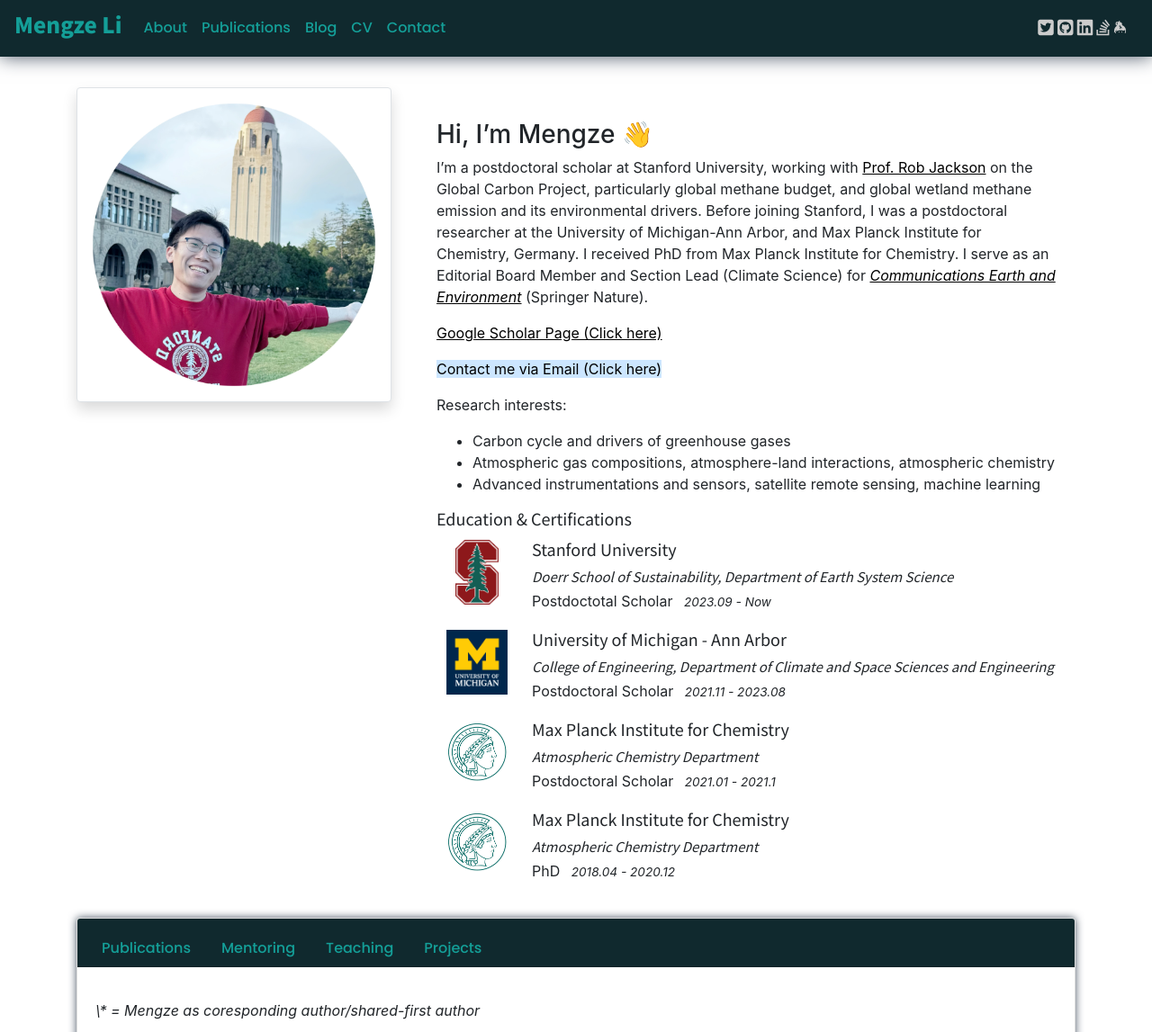
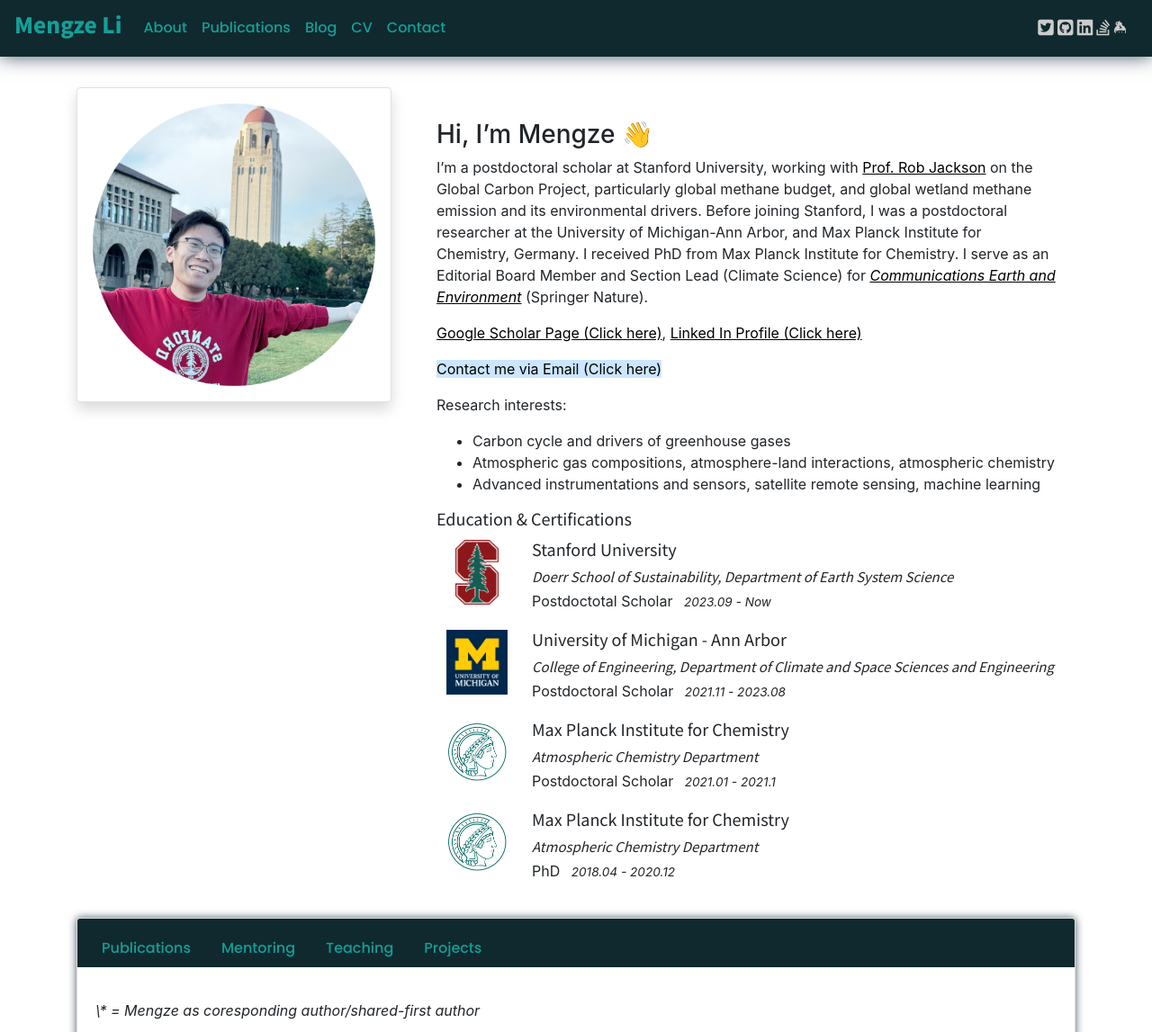
Before and after one commit to limengze1991/limengze1991.github.io, a Jekyll site: the page built from index.md, in a window 1280 px wide, cut to the strip 0-1147 px from the top of the page. Shown: the whole strip at 90% size. Built offline with Jekyll 4.4.1, drawn with Linux system fonts in a browser that asks for light colours; nearby versions of some CDN libraries; comment, search, counter and statistics services are not loaded; our own code applies the rules of GitHub Pages for plain Markdown files.

Commit message:
update: bio

```diff
--- a/index.md
+++ b/index.md
@@ -6,7 +6,7 @@ date: 2020-11-20
 ### Hi, I'm Mengze 👋
 I'm a postdoctoral scholar at Stanford University, working with <a href="https://jacksonlab.stanford.edu/" target="_blank" style="text-decoration: underline;">Prof. Rob Jackson</a> on the Global Carbon Project, particularly global methane budget, and global wetland methane emission and its environmental drivers. Before joining Stanford, I was a postdoctoral researcher at the University of Michigan-Ann Arbor, and Max Planck Institute for Chemistry, Germany. I received PhD from Max Planck Institute for Chemistry. I serve as an Editorial Board Member and Section Lead (Climate Science) for <a href="https://www.nature.com/commsenv/" target="_blank" style="text-decoration: underline;"><i>Communications Earth and Environment</i></a> (Springer Nature).
 
-<a href="https://scholar.google.com/citations?user=6uJuFqEAAAAJ&hl=en" target="_blank" style="text-decoration: underline;">Google Scholar Page (Click here)</a>
+<a href="https://scholar.google.com/citations?user=6uJuFqEAAAAJ&hl=en" target="_blank" style="text-decoration: underline;">Google Scholar Page (Click here)</a>,  <a href="https://www.linkedin.com/in/mengze-li-19049b178/" target="_blank" style="text-decoration: underline;">Linked In Profile (Click here)</a>
 
 <a href="mailto:mengze@stanford.edu" target="_blank" style="background-color: #cce6ff; text-decoration: none;">Contact me via Email (Click here)</a>
 
```
